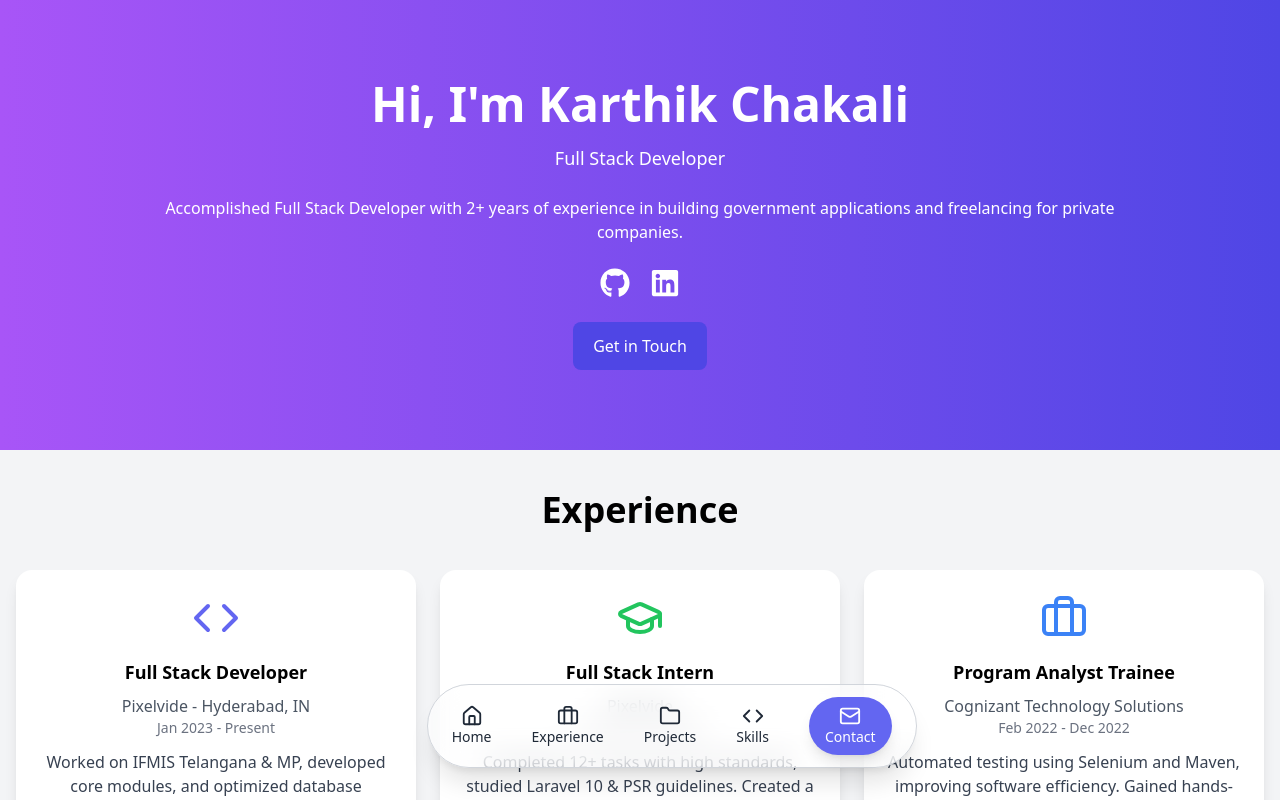
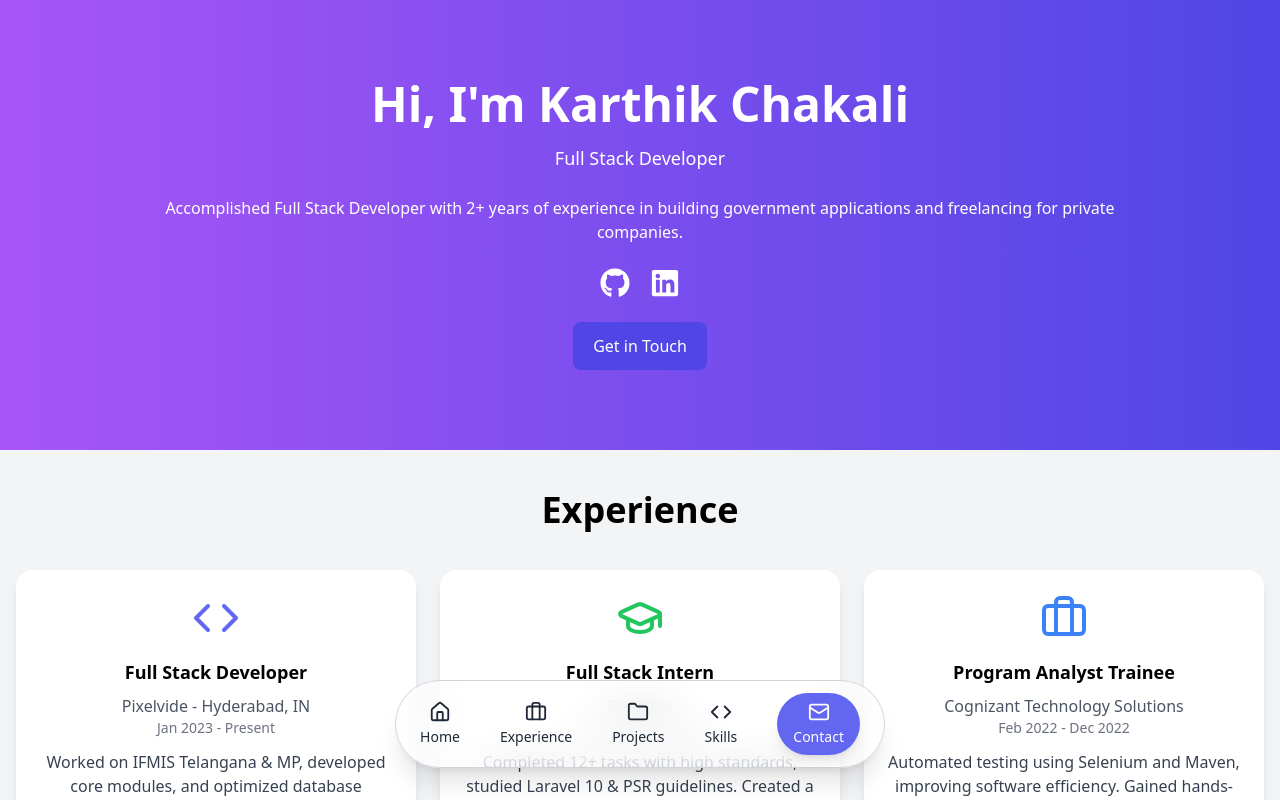
Before and after one commit to Karthik1758/Portfolio, a React (Create React App) app: page / in a window 1280 px wide. Shown: the top 800 px of the page. Built offline with nearby package versions, Linux system fonts and the light colour scheme.

Commit message:
updated nav

```diff
--- a/src/components/Home.jsx
+++ b/src/components/Home.jsx
@@ -4,7 +4,7 @@ import Button from "./UI/Button";
 
 export default function Home() {
   return (
-    <section>
+    <section id="home">
       {/* Hero Section */}
       <div className="bg-gradient-to-r from-purple-500 to-indigo-600 text-white py-20 text-center">
         <motion.h1
--- a/src/components/Navbar.jsx
+++ b/src/components/Navbar.jsx
@@ -47,25 +47,28 @@ export default function Navbar() {
 
   return (
 <motion.nav
-      className="fixed bottom-8 left-1/3 bg-white/50 backdrop-blur-lg shadow-xl px-6 py-3 rounded-full flex gap-10 items-center justify-center transition-all duration-300 z-50 border border-gray-300"
-      initial={{ y: 50, opacity: 0 }}
-      animate={{ y: 0, opacity: 1 }}
+  className="fixed inset-0 flex items-end bottom-8 justify-center z-50"
+  initial={{ opacity: 0 }}
+  animate={{ opacity: 1 }}
   transition={{ duration: 0.8 }}
 >
+  <div className="bg-white/50 backdrop-blur-lg shadow-xl px-6 py-3 rounded-full flex gap-10 justify-center border border-gray-300">
   {navItems.map(({ name, icon, id }) => (
     <a
       key={id}
       href={`#${id}`}
-          className={`flex flex-col items-center text-sm font-medium transition-all duration-300 ${
+      className={`flex flex-col items-center justify-center text-sm font-medium transition-all duration-300 ${
         activeSection === id
           ? "text-white bg-indigo-500 px-4 py-2 rounded-full shadow-lg"
           : "text-gray-800 hover:text-indigo-600"
       }`}
     >
-          {icon}
-          {name}
+      <span className="flex items-center justify-center">{icon}</span>
+      <span className="mt-1">{name}</span>
     </a>
   ))}
+  </div>
 </motion.nav>
+
   );
 }
```
Lines whose indentation alone changed are shown as unchanged.
